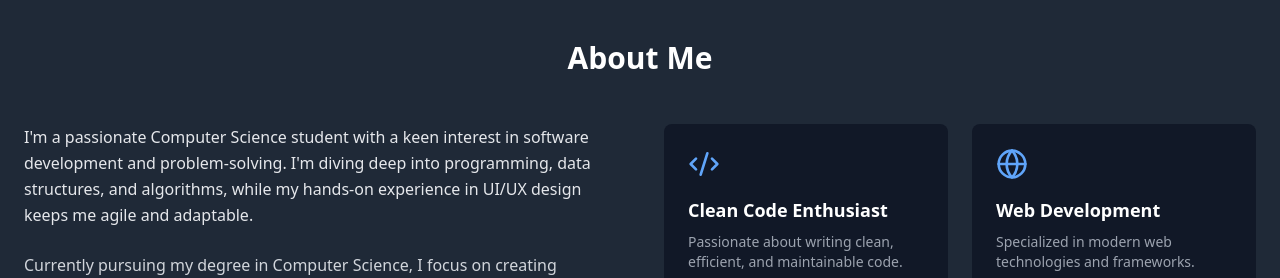
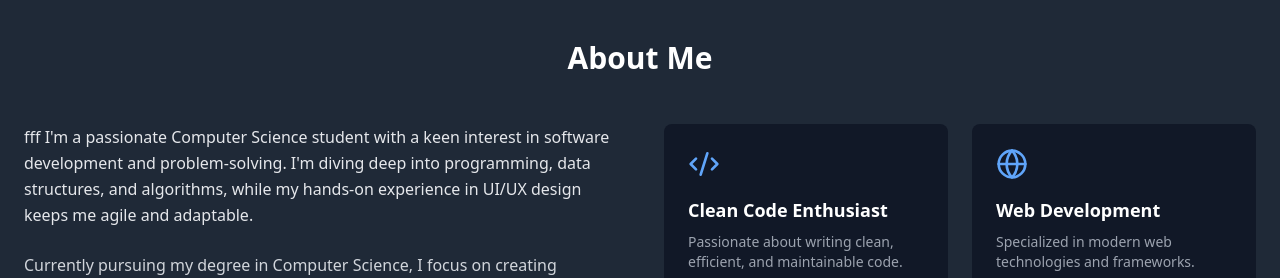
Before and after one commit to kavishka-CodXlab/Kavishka_portfolio, a React (Vite) app: page / in a window 1280 px wide. Shown: the part 840-1118 px from the top of the page. Built offline with nearby package versions, Linux system fonts and the light colour scheme.

Commit message:
Update About.tsx

```diff
--- a/src/components/About.tsx
+++ b/src/components/About.tsx
@@ -43,7 +43,7 @@ export const About = () => {
           once: true
         }} className="space-y-6">
             <p className="text-gray-200 leading-relaxed">
-              I'm a passionate Computer Science student with a keen interest in
+            fff  I'm a passionate Computer Science student with a keen interest in
               software development and problem-solving. I'm diving deep into programming, data structures, and algorithms,
               while my hands-on experience in UI/UX design keeps me agile and adaptable.
             </p>
```
